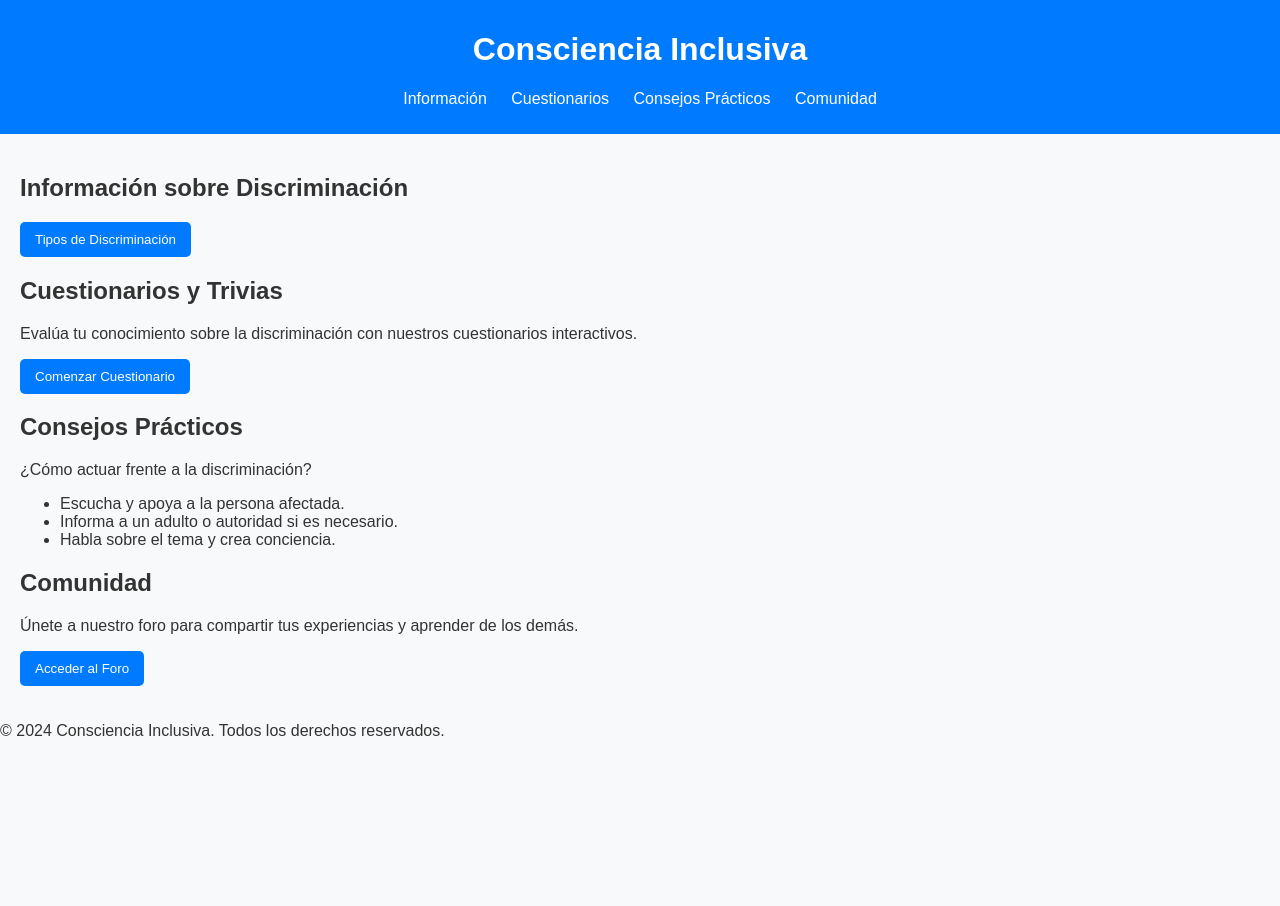
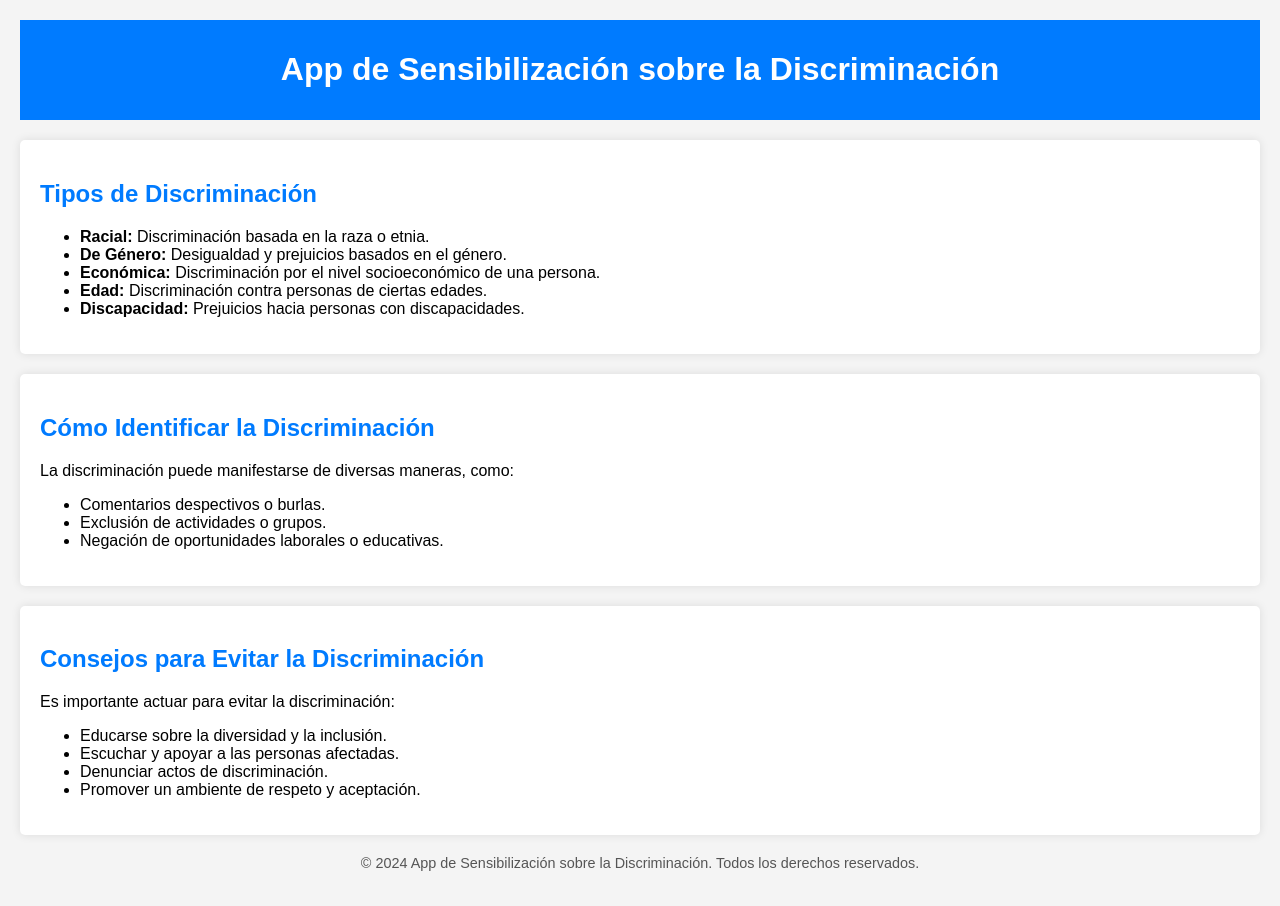
Before and after one commit to CRM1219-spec/Indiscrimination, a plain HTML site: page index.html in a window 1280 px wide. Before the commit the page ends 800 px from the top, so only its background shows below. Drawn offline with Linux system fonts and the light colour scheme.

Commit message:
index.html

```diff
--- a/index.html
+++ b/index.html
@@ -3,153 +3,79 @@
 <head>
     <meta charset="UTF-8">
     <meta name="viewport" content="width=device-width, initial-scale=1.0">
-    <title>Consciencia Inclusiva</title>
+    <title>App de Sensibilización sobre la Discriminación</title>
     <style>
-        /* Estilos CSS incluídos directamente en el HTML para uso en App Inventor */
         body {
             font-family: Arial, sans-serif;
+            background-color: #f4f4f4;
             margin: 0;
-            padding: 0;
-            background-color: #f8f9fa;
-            color: #333;
+            padding: 20px;
         }
         header {
-            background-color: #007BFF;
-            padding: 10px;
+            background-color: #007bff;
+            color: white;
+            padding: 10px 0;
             text-align: center;
-            color: white;
         }
-        nav ul {
-            list-style: none;
-            padding: 0;
+        section {
+            margin: 20px 0;
+            background-color: white;
+            padding: 20px;
+            border-radius: 5px;
+            box-shadow: 0 0 10px rgba(0, 0, 0, 0.1);
         }
-        nav ul li {
-            display: inline;
-            margin: 0 10px;
+        h2 {
+            color: #007bff;
         }
-        nav ul li a {
-            color: white;
-            text-decoration: none;
-        }
-        main {
-            padding: 20px;
-        }
-        button {
-            background-color: #007BFF;
-            color: white;
-            border: none;
-            padding: 10px 15px;
-            cursor: pointer;
-            border-radius: 5px;
-        }
-        button:hover {
-            background-color: #0056b3;
-        }
-        .lista-discriminacion {
-            display: none;
-            margin-top: 10px;
-            padding: 10px;
-            background-color: #e9ecef;
-            border-radius: 5px;
-        }
-        .informacion {
-            display: none;
-            margin-top: 10px;
-            padding: 10px;
-            border: 1px solid #007BFF;
-            border-radius: 5px;
-            background-color: #f1f9ff;
+        footer {
+            text-align: center;
+            margin-top: 20px;
+            font-size: 0.9em;
+            color: #555;
         }
     </style>
-    <script>
-        function mostrarLista() {
-            var lista = document.getElementById("lista-discriminacion");
-            if (lista.style.display === "none") {
-                lista.style.display = "block";
-            } else {
-                lista.style.display = "none";
-            }
-        }
-
-        function mostrarInformacion(tipo) {
-            var infoDivs = document.querySelectorAll('.informacion');
-            infoDivs.forEach(function(div) {
-                div.style.display = 'none';
-            });
-            var info = document.getElementById(tipo);
-            if (info) {
-                info.style.display = 'block';
-            }
-        }
-    </script>
 </head>
 <body>
-    <header>
-        <h1>Consciencia Inclusiva</h1>
-        <nav>
-            <ul>
-                <li><a href="#informacion" onclick="mostrarLista(); return false;">Información</a></li>
-                <li><a href="#cuestionarios">Cuestionarios</a></li>
-                <li><a href="#consejos">Consejos Prácticos</a></li>
-                <li><a href="#comunidad">Comunidad</a></li>
-            </ul>
-        </nav>
-    </header>
 
-    <main>
-        <section id="informacion">
-            <h2>Información sobre Discriminación</h2>
-            <button onclick="mostrarLista()">Tipos de Discriminación</button>
-            <div id="lista-discriminacion" class="lista-discriminacion">
-                <ul>
-                    <li><a href="javascript:void(0);" onclick="mostrarInformacion('social-economica')">Discriminación social y económica</a></li>
-                    <li><a href="javascript:void(0);" onclick="mostrarInformacion('genero')">Discriminación de género</a></li>
-                    <li><a href="javascript:void(0);" onclick="mostrarInformacion('racial')">Discriminación racial</a></li>
-                    <li><a href="javascript:void(0);" onclick="mostrarInformacion('origen-nacional')">Discriminación por origen nacional</a></li>
-                    <li><a href="javascript:void(0);" onclick="mostrarInformacion('religiosa')">Discriminación religiosa</a></li>
-                    <li><a href="javascript:void(0);" onclick="mostrarInformacion('politica')">Discriminación política e ideológica</a></li>
-                    <li><a href="javascript:void(0);" onclick="mostrarInformacion('orientacion-sexual')">Discriminación por orientación sexual</a></li>
-                    <li><a href="javascript:void(0);" onclick="mostrarInformacion('etaria')">Discriminación etaria</a></li>
-                    <li><a href="javascript:void(0);" onclick="mostrarInformacion('discapacidad')">Discriminación por discapacidad</a></li>
-                    <li><a href="javascript:void(0);" onclick="mostrarInformacion('linguistica')">Discriminación lingüística</a></li>
-                    <li><a href="javascript:void(0);" onclick="mostrarInformacion('embarazo')">Discriminación por embarazo</a></li>
-                    <li><a href="javascript:void(0);" onclick="mostrarInformacion('castas')">Discriminación por castas sociales</a></li>
-                </ul>
-            </div>
+<header>
+    <h1>App de Sensibilización sobre la Discriminación</h1>
+</header>
 
-            <!-- Información detallada sobre cada tipo de discriminación -->
-            <div id="social-economica" class="informacion">
-                <h3>Discriminación Social y Económica</h3>
-                <p>La discriminación social y económica se refiere a las desigualdades...</p>
-            </div>
-            <!-- Agrega aquí el resto de divs de información de manera similar -->
-        </section>
+<section>
+    <h2>Tipos de Discriminación</h2>
+    <ul>
+        <li><strong>Racial:</strong> Discriminación basada en la raza o etnia.</li>
+        <li><strong>De Género:</strong> Desigualdad y prejuicios basados en el género.</li>
+        <li><strong> Económica:</strong> Discriminación por el nivel socioeconómico de una persona.</li>
+        <li><strong>Edad:</strong> Discriminación contra personas de ciertas edades.</li>
+        <li><strong>Discapacidad:</strong> Prejuicios hacia personas con discapacidades.</li>
+    </ul>
+</section>
 
-        <section id="cuestionarios">
-            <h2>Cuestionarios y Trivias</h2>
-            <p>Evalúa tu conocimiento sobre la discriminación con nuestros cuestionarios interactivos.</p>
-            <button onclick="alert('Pronto disponibles!')">Comenzar Cuestionario</button>
-        </section>
+<section>
+    <h2>Cómo Identificar la Discriminación</h2>
+    <p>La discriminación puede manifestarse de diversas maneras, como:</p>
+    <ul>
+        <li>Comentarios despectivos o burlas.</li>
+        <li>Exclusión de actividades o grupos.</li>
+        <li>Negación de oportunidades laborales o educativas.</li>
+    </ul>
+</section>
 
-        <section id="consejos">
-            <h2>Consejos Prácticos</h2>
-            <p>¿Cómo actuar frente a la discriminación?</p>
-            <ul>
-                <li>Escucha y apoya a la persona afectada.</li>
-                <li>Informa a un adulto o autoridad si es necesario.</li>
-                <li>Habla sobre el tema y crea conciencia.</li>
-            </ul>
-        </section>
+<section>
+    <h2>Consejos para Evitar la Discriminación</h2>
+    <p>Es importante actuar para evitar la discriminación:</p>
+    <ul>
+        <li>Educarse sobre la diversidad y la inclusión.</li>
+        <li>Escuchar y apoyar a las personas afectadas.</li>
+        <li>Denunciar actos de discriminación.</li>
+        <li>Promover un ambiente de respeto y aceptación.</li>
+    </ul>
+</section>
 
-        <section id="comunidad">
-            <h2>Comunidad</h2>
-            <p>Únete a nuestro foro para compartir tus experiencias y aprender de los demás.</p>
-            <button onclick="alert('Foro en desarrollo')">Acceder al Foro</button>
-        </section>
-    </main>
+<footer>
+    <p>&copy; 2024 App de Sensibilización sobre la Discriminación. Todos los derechos reservados.</p>
+</footer>
 
-    <footer>
-        <p>&copy; 2024 Consciencia Inclusiva. Todos los derechos reservados.</p>
-    </footer>
 </body>
 </html>
```
